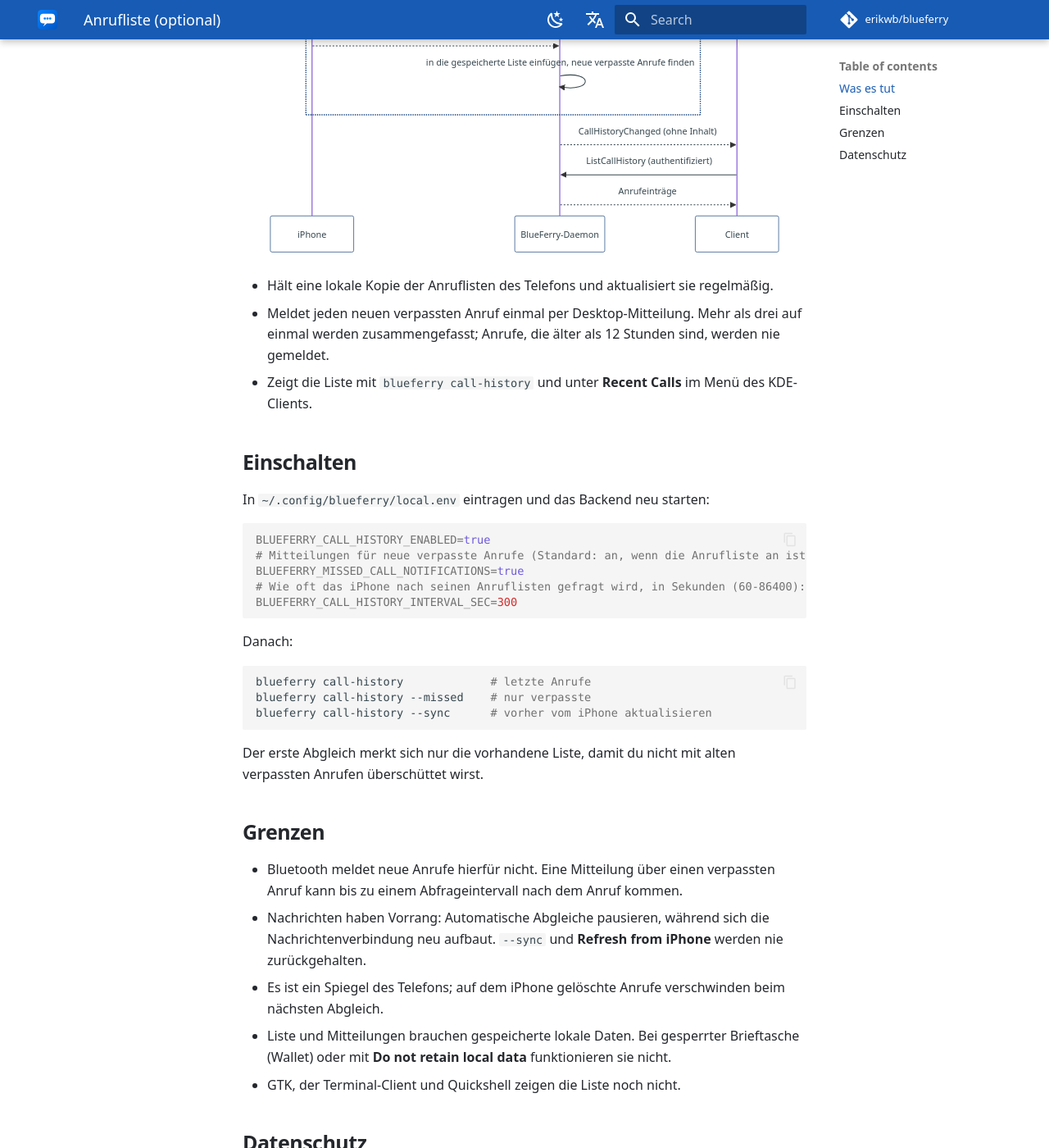
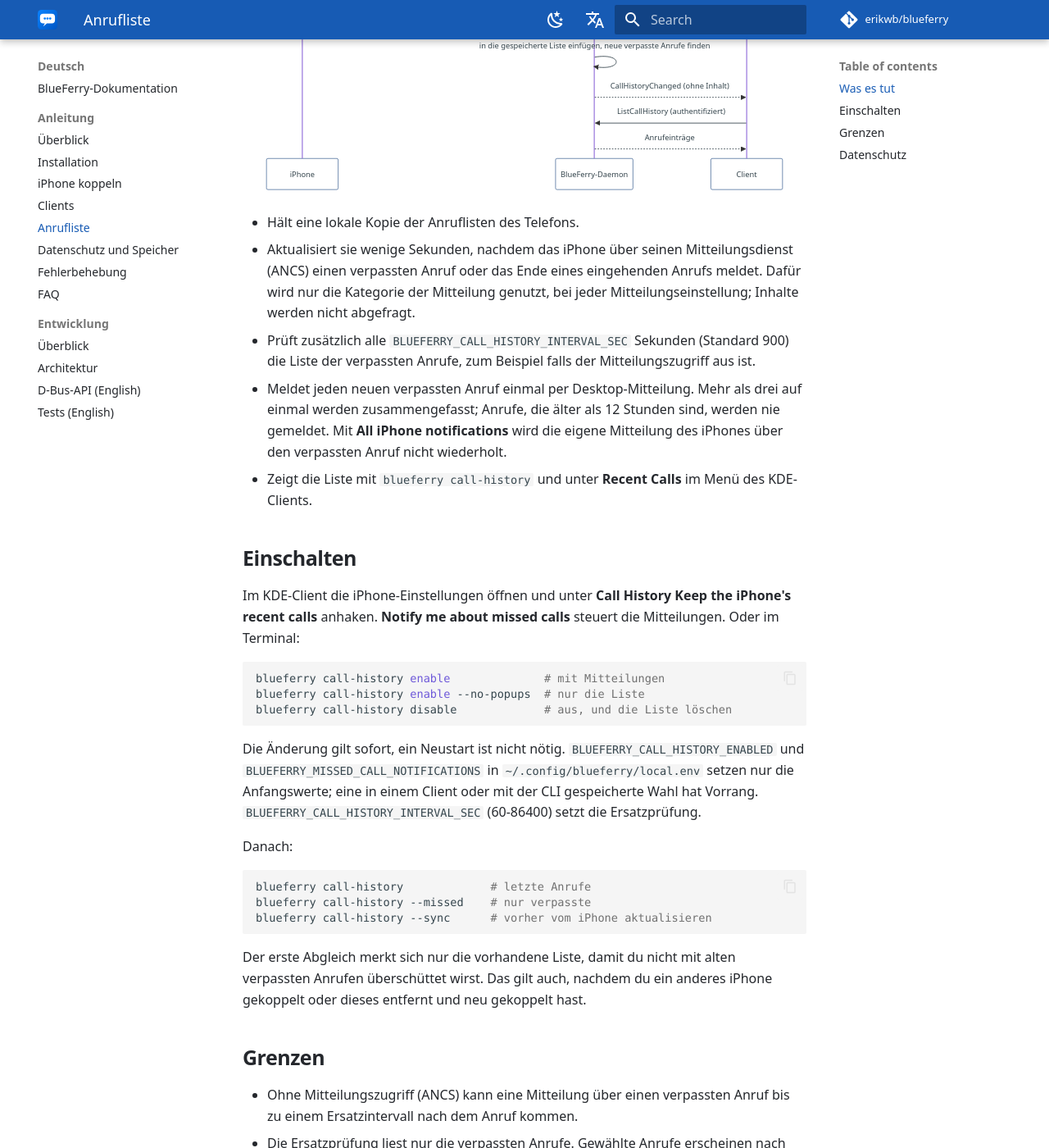
Before and after one commit to erikwb/blueferry, an MkDocs documentation site: the page built from docs/de/user/call-history.md, in a window 1280 px wide and 1400 px high, scrolled down 588 px. Shown: the whole window at 82% size. Built offline with MkDocs 1.6.1 and Material for MkDocs 9.7.7, drawn with Linux system fonts in a browser that asks for light colours; some web fonts are replaced; comment, search, counter and statistics services are not loaded; some of the changed text lies outside the part shown.

Commit message:
Document the call-history opt-in, ANCS triggers and CallHistory1
- README and the English and German user guides describe turning call
  history on in the Qt settings or with `call-history enable`, the
  ANCS-triggered pulls with the missed-calls-only fallback poll
  (default 900 s), immediate erasure on opt-out, silent seeding after
  pairing another phone, and the missed-call popup deduplication.
- The user guides join the mkdocs navigation.
- dbus-api.md lists the CallHistory1 methods, the CallHistoryChanged
  signal and the CallHistorySyncFailed error, and names Presence1 and
  CallHistory1 among the interfaces.
- ARCHITECTURE.md and PROTOCOL.md cover the new modules, the interface,
  the per-listing worker jobs, the error reporting rule, and the
  re-render tolerance, keeping the iPhone behaviour marked as assumed.

````diff
--- a/docs/de/user/call-history.md
+++ b/docs/de/user/call-history.md
@@ -16,35 +16,47 @@ sequenceDiagram
     participant P as iPhone
     participant D as BlueFerry-Daemon
     participant C as Client
-    loop alle BLUEFERRY_CALL_HISTORY_INTERVAL_SEC (Standard 300 s)
-        D->>P: PBAP: eingehende, ausgehende, verpasste Anrufe
-        P-->>D: vCards
-        D->>D: in die gespeicherte Liste einfügen, neue verpasste Anrufe finden
-    end
+    P-->>D: ANCS: „verpasster Anruf“ / „eingehender Anruf beendet“ (nur Kategorie)
+    D->>P: PBAP: verpasste (und eingegangene/gewählte) Anrufe
+    P-->>D: vCards
+    D->>D: in die gespeicherte Liste einfügen, neue verpasste Anrufe finden
     D-->>C: CallHistoryChanged (ohne Inhalt)
     C->>D: ListCallHistory (authentifiziert)
     D-->>C: Anrufeinträge
 ```
 
-- Hält eine lokale Kopie der Anruflisten des Telefons und aktualisiert sie
-  regelmäßig.
+- Hält eine lokale Kopie der Anruflisten des Telefons.
+- Aktualisiert sie wenige Sekunden, nachdem das iPhone über seinen
+  Mitteilungsdienst (ANCS) einen verpassten Anruf oder das Ende eines
+  eingehenden Anrufs meldet. Dafür wird nur die Kategorie der Mitteilung
+  genutzt, bei jeder Mitteilungseinstellung; Inhalte werden nicht abgefragt.
+- Prüft zusätzlich alle `BLUEFERRY_CALL_HISTORY_INTERVAL_SEC` Sekunden
+  (Standard 900) die Liste der verpassten Anrufe, zum Beispiel falls der
+  Mitteilungszugriff aus ist.
 - Meldet jeden neuen verpassten Anruf einmal per Desktop-Mitteilung. Mehr als
   drei auf einmal werden zusammengefasst; Anrufe, die älter als 12 Stunden
-  sind, werden nie gemeldet.
+  sind, werden nie gemeldet. Mit **All iPhone notifications** wird die eigene
+  Mitteilung des iPhones über den verpassten Anruf nicht wiederholt.
 - Zeigt die Liste mit `blueferry call-history` und unter **Recent Calls** im
   Menü des KDE-Clients.
 
 ## Einschalten
 
-In `~/.config/blueferry/local.env` eintragen und das Backend neu starten:
+Im KDE-Client die iPhone-Einstellungen öffnen und unter **Call History**
+**Keep the iPhone's recent calls** anhaken. **Notify me about missed calls**
+steuert die Mitteilungen. Oder im Terminal:
 
 ```bash
-BLUEFERRY_CALL_HISTORY_ENABLED=true
-# Mitteilungen für neue verpasste Anrufe (Standard: an, wenn die Anrufliste an ist):
-BLUEFERRY_MISSED_CALL_NOTIFICATIONS=true
-# Wie oft das iPhone nach seinen Anruflisten gefragt wird, in Sekunden (60-86400):
-BLUEFERRY_CALL_HISTORY_INTERVAL_SEC=300
+blueferry call-history enable              # mit Mitteilungen
+blueferry call-history enable --no-popups  # nur die Liste
+blueferry call-history disable             # aus, und die Liste löschen
 ```
+
+Die Änderung gilt sofort, ein Neustart ist nicht nötig.
+`BLUEFERRY_CALL_HISTORY_ENABLED` und `BLUEFERRY_MISSED_CALL_NOTIFICATIONS` in
+`~/.config/blueferry/local.env` setzen nur die Anfangswerte; eine in einem
+Client oder mit der CLI gespeicherte Wahl hat Vorrang.
+`BLUEFERRY_CALL_HISTORY_INTERVAL_SEC` (60-86400) setzt die Ersatzprüfung.
 
 Danach:
 
@@ -55,17 +67,23 @@ blueferry call-history --sync      # vorher vom iPhone aktualisieren
 ```
 
 Der erste Abgleich merkt sich nur die vorhandene Liste, damit du nicht mit
-alten verpassten Anrufen überschüttet wirst.
+alten verpassten Anrufen überschüttet wirst. Das gilt auch, nachdem du ein
+anderes iPhone gekoppelt oder dieses entfernt und neu gekoppelt hast.
 
 ## Grenzen
 
-- Bluetooth meldet neue Anrufe hierfür nicht. Eine Mitteilung über einen
-  verpassten Anruf kann bis zu einem Abfrageintervall nach dem Anruf kommen.
+- Ohne Mitteilungszugriff (ANCS) kann eine Mitteilung über einen verpassten
+  Anruf bis zu einem Ersatzintervall nach dem Anruf kommen.
+- Die Ersatzprüfung liest nur die verpassten Anrufe. Gewählte Anrufe
+  erscheinen nach dem nächsten vollständigen Abgleich: nach einem eingehenden
+  Anruf, mit `--sync` oder **Refresh from iPhone**.
 - Nachrichten haben Vorrang: Automatische Abgleiche pausieren, während sich
-  die Nachrichtenverbindung neu aufbaut. `--sync` und **Refresh from iPhone**
-  werden nie zurückgehalten.
+  die Nachrichtenverbindung neu aufbaut, jede Anrufliste wird als eigene
+  kurze Übertragung geholt, und ein fehlgeschlagener Abgleich wird später
+  wiederholt, statt Bluetooth neu zu verbinden. `--sync` und **Refresh from
+  iPhone** werden nie zurückgehalten.
 - Es ist ein Spiegel des Telefons; auf dem iPhone gelöschte Anrufe
-  verschwinden beim nächsten Abgleich.
+  verschwinden beim nächsten vollständigen Abgleich.
 - Liste und Mitteilungen brauchen gespeicherte lokale Daten. Bei gesperrter
   Brieftasche (Wallet) oder mit **Do not retain local data** funktionieren
   sie nicht.
@@ -75,14 +93,14 @@ alten verpassten Anrufen überschüttet wirst.
 
 - Die Liste nutzt denselben Speichermodus wie der Nachrichtenverlauf:
   standardmäßig mit dem Wallet-Schlüssel verschlüsselt. Anrufe, die älter als
-  `BLUEFERRY_HISTORY_RETENTION_DAYS` sind, werden entfernt. **Clear history**
-  und ein Wechsel des Speichermodus löschen sie sofort; nach dem Abschalten
-  wird sie beim nächsten Start des Daemons gelöscht.
+  `BLUEFERRY_HISTORY_RETENTION_DAYS` sind, werden entfernt. **Clear history**,
+  ein Wechsel des Speichermodus und das Abschalten löschen sie sofort.
 - Clients bekommen die Einträge nur über die authentifizierte,
   ratenbegrenzte Methode `ListCallHistory`. Das verteilte Signal enthält
   nichts. Der Qt-Client holt sie nur, solange **Recent Calls** offen ist.
 - Mitteilungen folgen deinen Einstellungen für Nachrichtenmitteilungen:
   **No notifications** schaltet sie ab, **Only from contacts** überspringt
   unbekannte Anrufer, und `BLUEFERRY_SHOW_NOTIFICATION_CONTENT=false`
-  verbirgt Anrufer und Uhrzeit.
+  verbirgt Anrufer und Uhrzeit. Sie sind als flüchtig markiert und bleiben
+  nicht im Mitteilungsverlauf des Desktops.
 - Logs enthalten Anzahlen und Zustände, nie Nummern oder Namen.
--- a/mkdocs.yml
+++ b/mkdocs.yml
@@ -98,6 +98,7 @@ nav:
           - Install: en/user/install.md
           - Pair an iPhone: en/user/pairing.md
           - Clients: en/user/clients.md
+          - Call history: en/user/call-history.md
           - Privacy and storage: en/user/privacy.md
           - Troubleshooting: en/user/troubleshooting.md
           - FAQ: en/user/faq.md
@@ -113,6 +114,7 @@ nav:
           - Installation: de/user/install.md
           - iPhone koppeln: de/user/pairing.md
           - Clients: de/user/clients.md
+          - Anrufliste: de/user/call-history.md
           - Datenschutz und Speicher: de/user/privacy.md
           - Fehlerbehebung: de/user/troubleshooting.md
           - FAQ: de/user/faq.md
````
Also changed, not shown: ARCHITECTURE.md (+11 -7 lines), PROTOCOL.md (+17 -4 lines), README.md (+41 -26 lines), docs/en/developer/dbus-api.md (+16 -2 lines), docs/en/user/call-history.md (+42 -22 lines).
